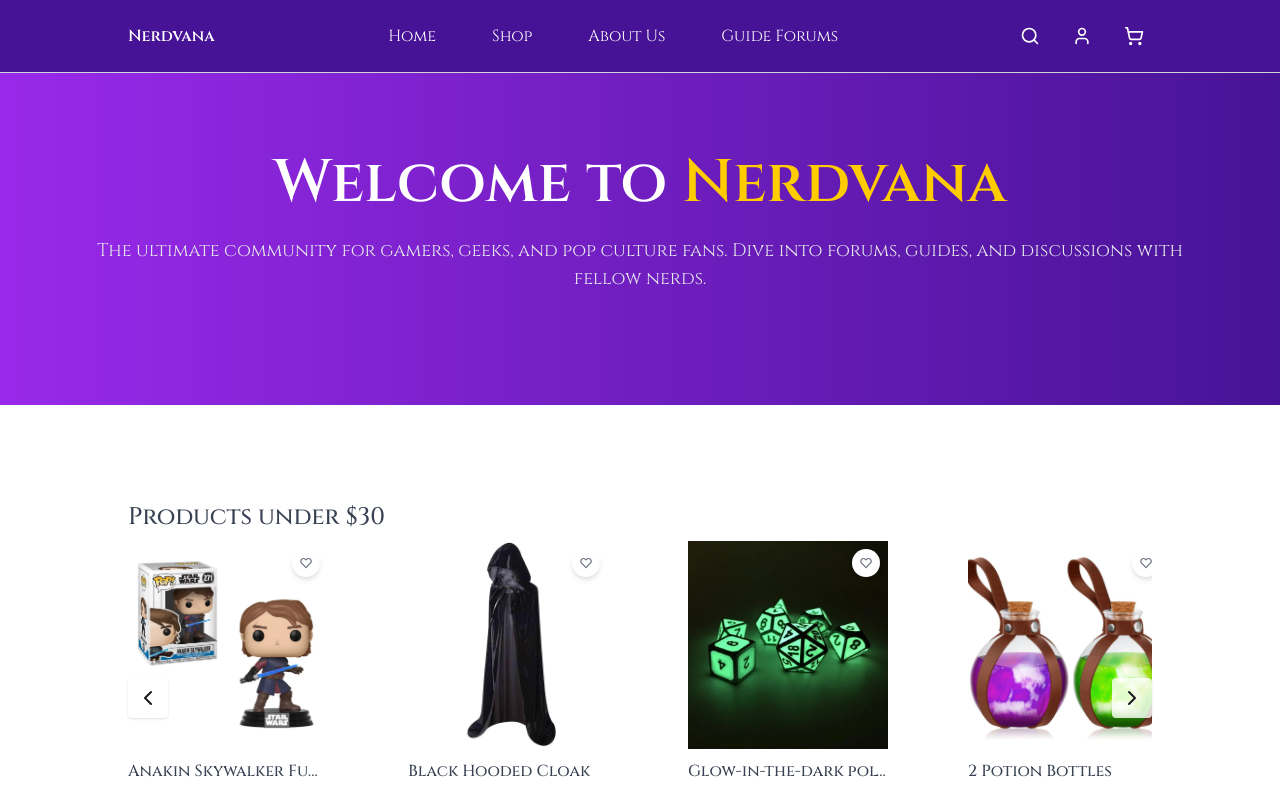
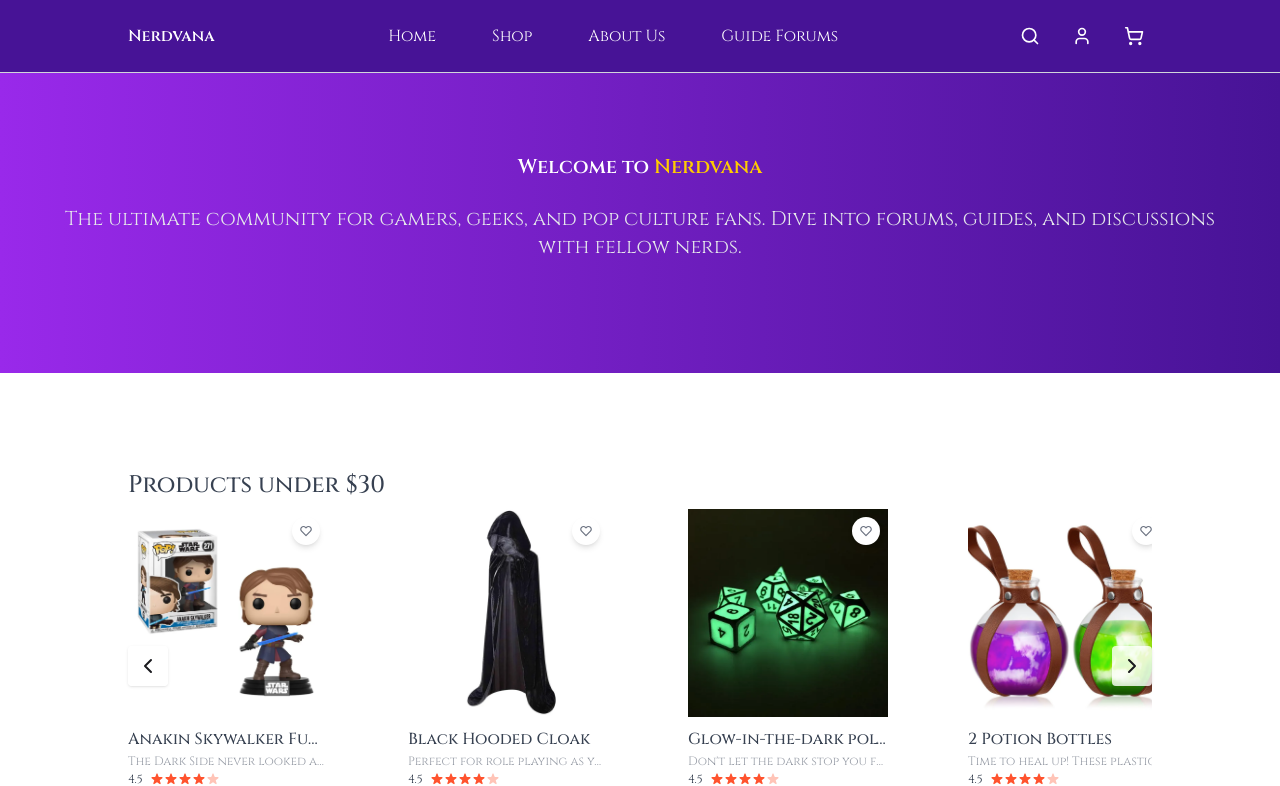
Before and after one commit to DJVelz/Nerdvana, a Next.js app: page / in a window 1280 px wide. Shown: the top 786 px of the page. Built offline with nearby package versions, Linux system fonts and the light colour scheme.

Commit message:
changed 1s to ls

```diff
--- a/components/Hero.jsx
+++ b/components/Hero.jsx
@@ -5,12 +5,12 @@ const Hero = () => {
         <section className="relative bg-gradient-to-r from-light_purple via-mediumpurple to-purple text-white py-20 px-6 md:px-16 lg:px:32">
             <div className="max-w-4x1 mx-auto text-center">
                 {/* Headline */}
-                <h1 className="text-6xl md:text-x1 font-extrabold mb-6">
+                <h1 className="text-6xl md:text-xl font-extrabold mb-6">
                     Welcome to <span className="text-gold">Nerdvana</span>
                 </h1>
 
                 {/* Subheadline */}
-                <p className="text-lg md:text-x1 mb-8 text-gray-200">
+                <p className="text-lg md:text-xl mb-8 text-gray-200">
                     The ultimate community for gamers, geeks, and pop culture fans.
                     Dive into forums, guides, and discussions with fellow nerds.
                 </p>
```
